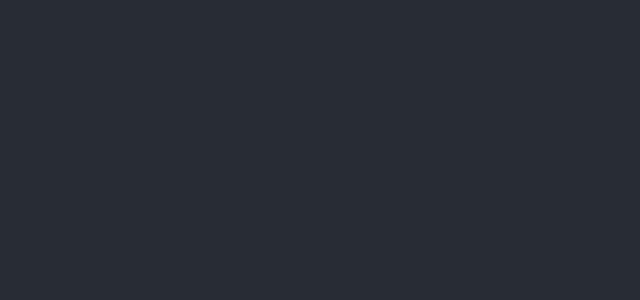
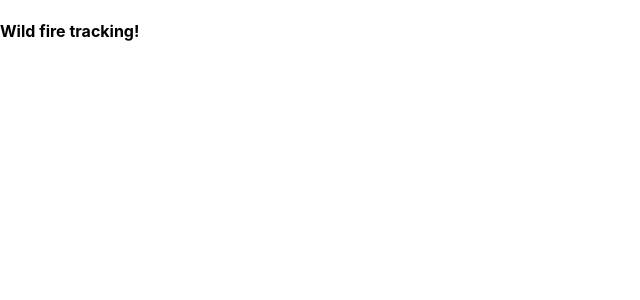
Before and after one commit to bbmattieu9/wildfire-tracker, a React (Create React App) app: page / in a window 1280 px wide. Shown: the top 300 px of the page, without its empty margins (0-640 px from the left). Built offline with nearby package versions, Linux system fonts and the light colour scheme.

Commit message:
[App] Add google map and iconify to app

```diff
--- a/anonymous-cli-metrics.json
+++ b/anonymous-cli-metrics.json
@@ -1 +1 @@
-{"metricId":"9a5475e4-d10d-4c14-a1e0-bd4723637b87","metrics":{"from":"2020-11-22T22:36:54.093Z","to":"2020-11-22T22:38:02.597Z","successfulInstalls":3,"failedInstalls":0}}
+{"metricId":"9a5475e4-d10d-4c14-a1e0-bd4723637b87","metrics":{"from":"2020-11-22T22:36:54.093Z","to":"2020-11-26T12:44:56.096Z","successfulInstalls":4,"failedInstalls":0}}
--- a/package.json
+++ b/package.json
@@ -3,9 +3,12 @@
   "version": "0.1.0",
   "private": true,
   "dependencies": {
+    "@iconify/icons-mdi": "^1.0.154",
+    "@iconify/react": "^1.1.3",
     "@testing-library/jest-dom": "^5.11.6",
     "@testing-library/react": "^11.2.2",
     "@testing-library/user-event": "^12.2.2",
+    "google-map-react": "^2.1.9",
     "react": "^17.0.1",
     "react-dom": "^17.0.1",
     "react-scripts": "4.0.0",
--- a/src/App.css
+++ b/src/App.css
@@ -1,4 +1,4 @@
-.App {
+/* .App {
   text-align: center;
 }
 
@@ -35,4 +35,4 @@
   to {
     transform: rotate(360deg);
   }
-}
+} */
--- a/src/App.js
+++ b/src/App.js
@@ -4,7 +4,7 @@ function App() {
   return (
     <div className="App">
       <header className="App-header">
-
+       <h4>Wild fire tracking!</h4>
       </header>
     </div>
   );
```
Also changed, not shown: 1 other file (tests, documents, lock files or other folders).
